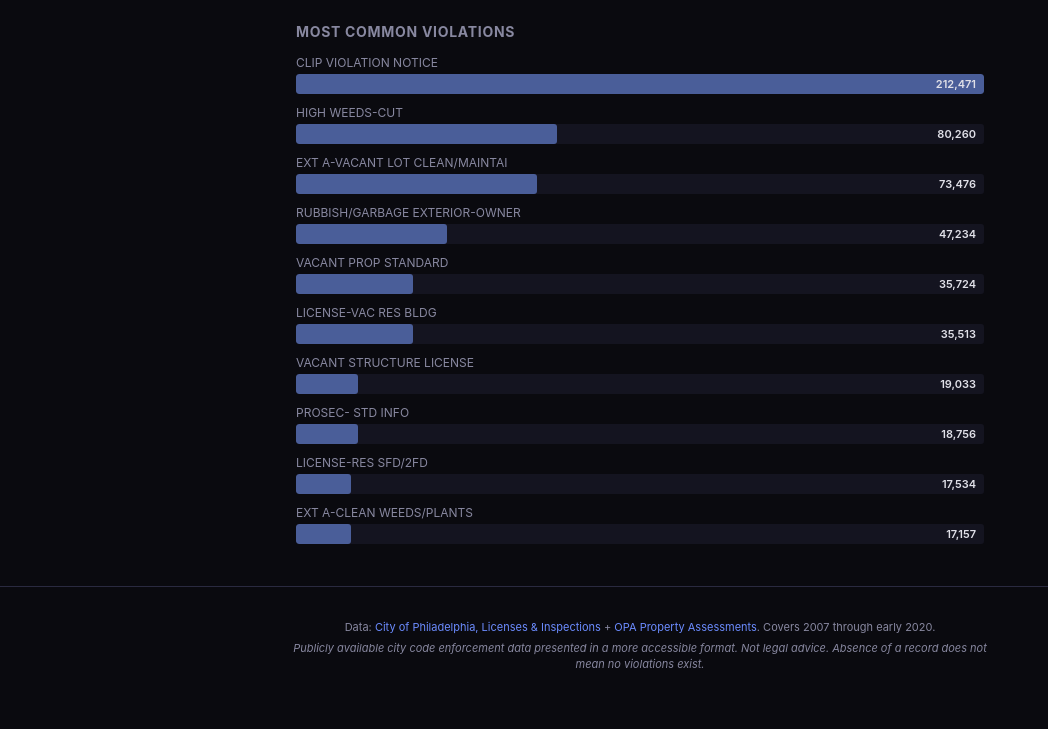
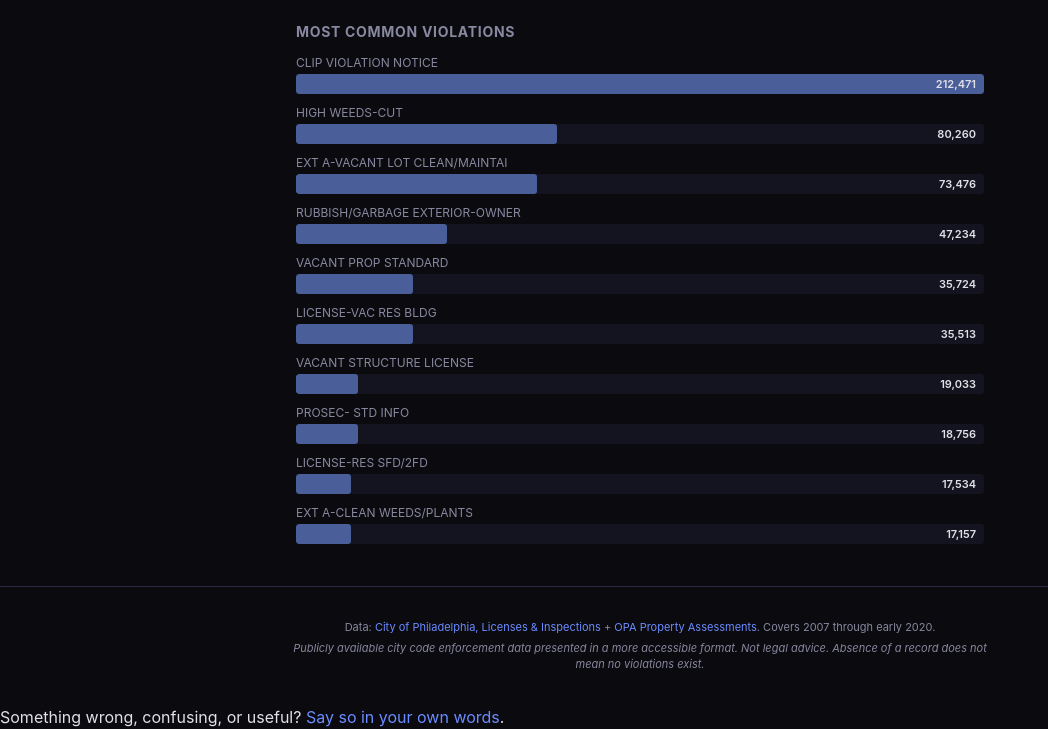
Before and after one commit to GreatTombProductions/landlord-violations, a plain HTML site: page index.html in a window 1280 px wide. Shown: the part 794-1523 px from the top of the page, without its empty margins (0-1048 px from the left). Before the commit the page ends 1499 px from the top, so only its background shows below. Drawn offline with Linux system fonts and the light colour scheme.

Commit message:
Add a note for saying when something on this page looks wrong

```diff
--- a/index.html
+++ b/index.html
@@ -59,5 +59,6 @@
     </footer>
 
     <script src="app.js"></script>
+<p class="quest-board-feedback">Something wrong, confusing, or useful? <a href="https://greattombproductions.github.io/quest-board/?project=landlord-violations#suggest" target="_blank" rel="noopener">Say so in your own words</a>.</p>
 </body>
 </html>
```
